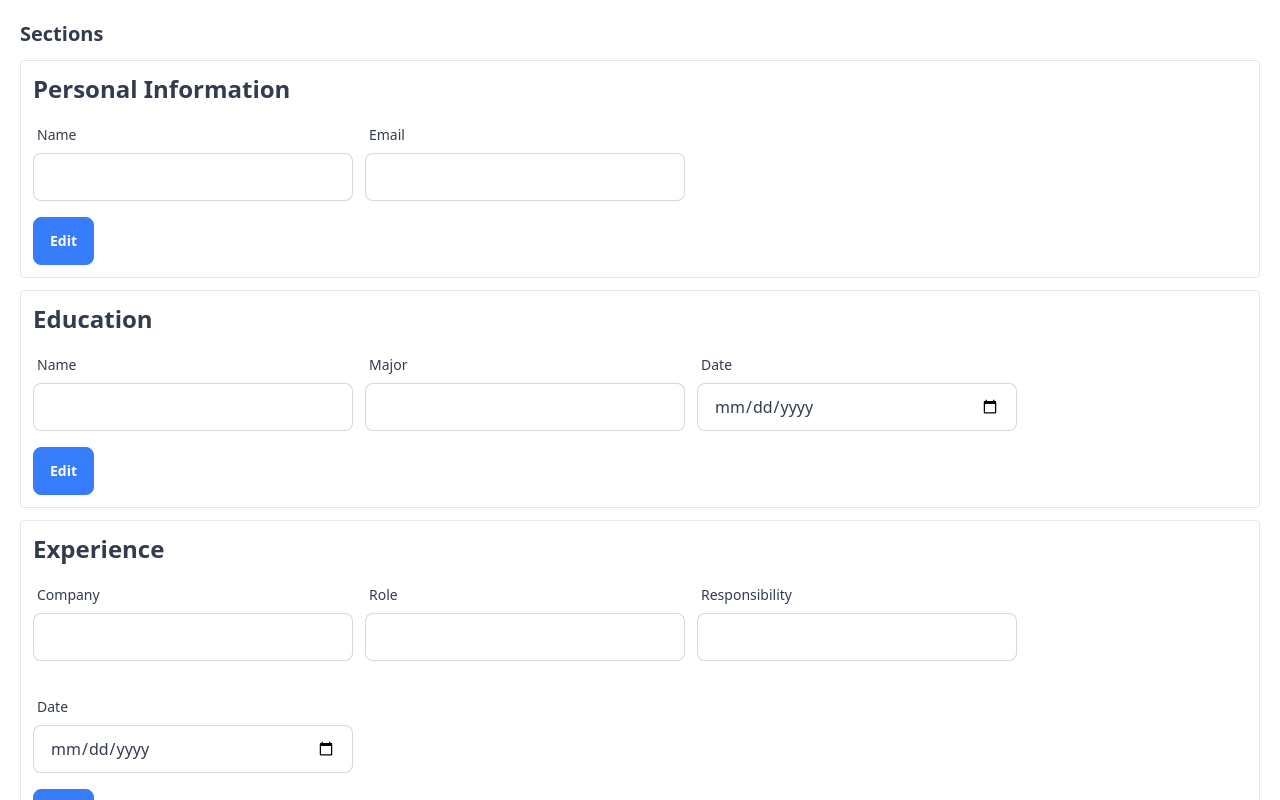
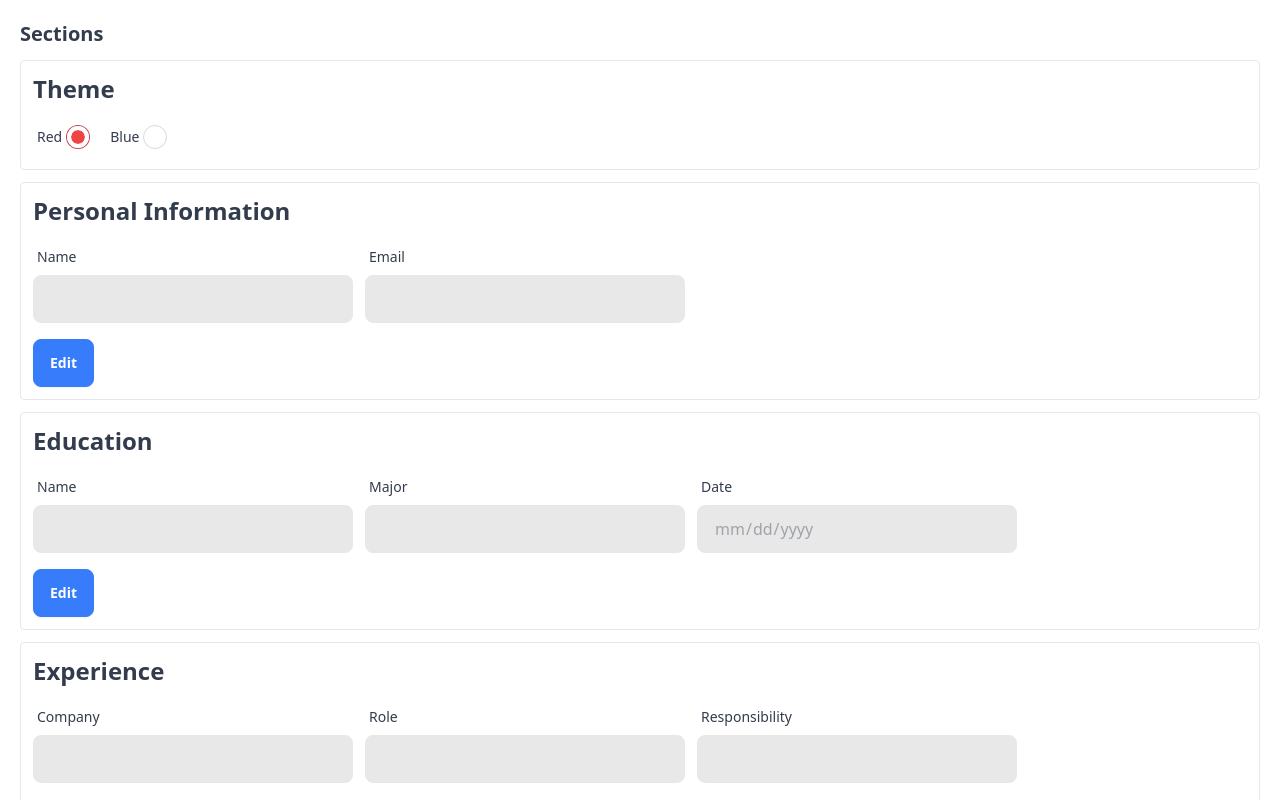
Before and after one commit to Alvarado08/cv-builder, a React (Vite) app: page / in a window 1280 px wide. Shown: the top 800 px of the page. Built offline with nearby package versions, Linux system fonts and the light colour scheme.

Commit message:
Start of Theme Picker
Restructured Section component, added Input states and began working on the theme color picker.

```diff
--- a/src/App.jsx
+++ b/src/App.jsx
@@ -1,5 +1,6 @@
 import { useState } from "react";
 import Input from "./components/ui/Input";
+import ColorPicker from "./components/ui/ColorPicker";
 import Section from "./components/Section";
 
 function App() {
@@ -15,14 +16,21 @@ function App() {
     <main className="p-5">
       <h1 className="text-xl font-bold mb-3">Sections</h1>
       <section className="space-y-3">
+        <Section title="Theme" type="color">
+          <ColorPicker />
+        </Section>
         <Section
           title="Personal Information"
           isActive={active === 1}
           onToggle={handleSectionToggle}
           sectionIndex={1}
         >
-          <Input label="Name" />
-          <Input label="Email" type="email" />
+          <Input label="Name" isDisabled={active === 0 || active !== 1} />
+          <Input
+            label="Email"
+            type="email"
+            isDisabled={active === 0 || active !== 1}
+          />
         </Section>
         <Section
           title="Education"
@@ -30,9 +38,13 @@ function App() {
           onToggle={handleSectionToggle}
           sectionIndex={2}
         >
-          <Input label="Name" />
-          <Input label="Major" />
-          <Input label="Date" type="date" />
+          <Input label="Name" isDisabled={active === 0 || active !== 2} />
+          <Input label="Major" isDisabled={active === 0 || active !== 2} />
+          <Input
+            label="Date"
+            type="date"
+            isDisabled={active === 0 || active !== 2}
+          />
         </Section>
         <Section
           title="Experience"
@@ -41,10 +53,17 @@ function App() {
           onToggle={handleSectionToggle}
           sectionIndex={3}
         >
-          <Input label="Company" />
-          <Input label="Role" />
-          <Input label="Responsibility" />
-          <Input label="Date" type="date" />
+          <Input label="Company" isDisabled={active === 0 || active !== 3} />
+          <Input label="Role" isDisabled={active === 0 || active !== 3} />
+          <Input
+            label="Responsibility"
+            isDisabled={active === 0 || active !== 3}
+          />
+          <Input
+            label="Date"
+            type="date"
+            isDisabled={active === 0 || active !== 3}
+          />
         </Section>
       </section>
     </main>
--- a/src/components/Section.jsx
+++ b/src/components/Section.jsx
@@ -14,10 +14,11 @@ export default function Section({
       <h2 className="text-2xl font-bold mb-3">{title}</h2>
       <div className="flex items-center gap-3 flex-wrap">{children}</div>
       <div className="flex items-center gap-3 flex-wrap">
-        {type !== "basic" && isActive && (
+        {type === "multiple" && isActive && (
           <Button name="Add" color="btn-warning" />
         )}
-        {isActive ? (
+        {type !== "color" &&
+          (isActive ? (
             <Button
               name="Save"
               color="btn-primary"
@@ -29,7 +30,7 @@ export default function Section({
               color="btn-secondary"
               onClick={() => onToggle(sectionIndex)}
             />
-        )}
+          ))}
       </div>
     </section>
   );
--- /dev/null
+++ b/src/components/ui/ColorPicker.jsx
@@ -0,0 +1,27 @@
+export default function ColorPicker() {
+  return (
+    <div className="flex gap-3 items-center">
+      <div className="form-control">
+        <label className="label cursor-pointer">
+          <span className="label-text mr-1">Red</span>
+          <input
+            type="radio"
+            name="radio-10"
+            className="radio checked:bg-red-500"
+            checked
+          />
+        </label>
+      </div>
+      <div className="form-control">
+        <label className="label cursor-pointer">
+          <span className="label-text mr-1">Blue</span>
+          <input
+            type="radio"
+            name="radio-10"
+            className="radio checked:bg-blue-500"
+          />
+        </label>
+      </div>
+    </div>
+  );
+}
```
Also changed, not shown: src/utils/colors.js (added), src/utils/person.js (added). Lines whose indentation alone changed are shown as unchanged.
